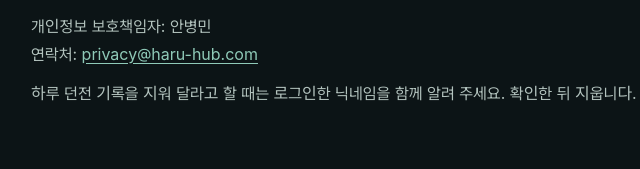
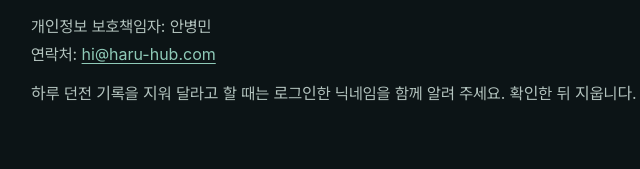
Before and after one commit to AhnByeongMin/haru-hub-landing, a plain HTML site: page privacy/index.html in a window 1280 px wide. Shown: the part 2407-2576 px from the top of the page, 49-689 px from the left. Drawn offline with Linux system fonts and the light colour scheme; a web font is replaced by a local one.

Commit message:
copy: 개인정보 처리방침 연락처 hi@haru-hub.com 으로 통일
Co-Authored-By: Claude Opus 5.5 <noreply@anthropic.com>

```diff
--- a/privacy/index.html
+++ b/privacy/index.html
@@ -95,7 +95,7 @@
     <section class="blk" id="contact" aria-labelledby="contact-t">
       <h2 id="contact-t">7. 문의 · 지워 달라고 하기</h2>
       <div class="prose">
-        <p>개인정보 보호책임자: 안병민<br>연락처: <a href="mailto:privacy@haru-hub.com">privacy@haru-hub.com</a></p>
+        <p>개인정보 보호책임자: 안병민<br>연락처: <a href="mailto:hi@haru-hub.com">hi@haru-hub.com</a></p>
         <p>하루 던전 기록을 지워 달라고 할 때는 로그인한 닉네임을 함께 알려 주세요. 확인한 뒤 지웁니다.</p>
       </div>
     </section>
```
